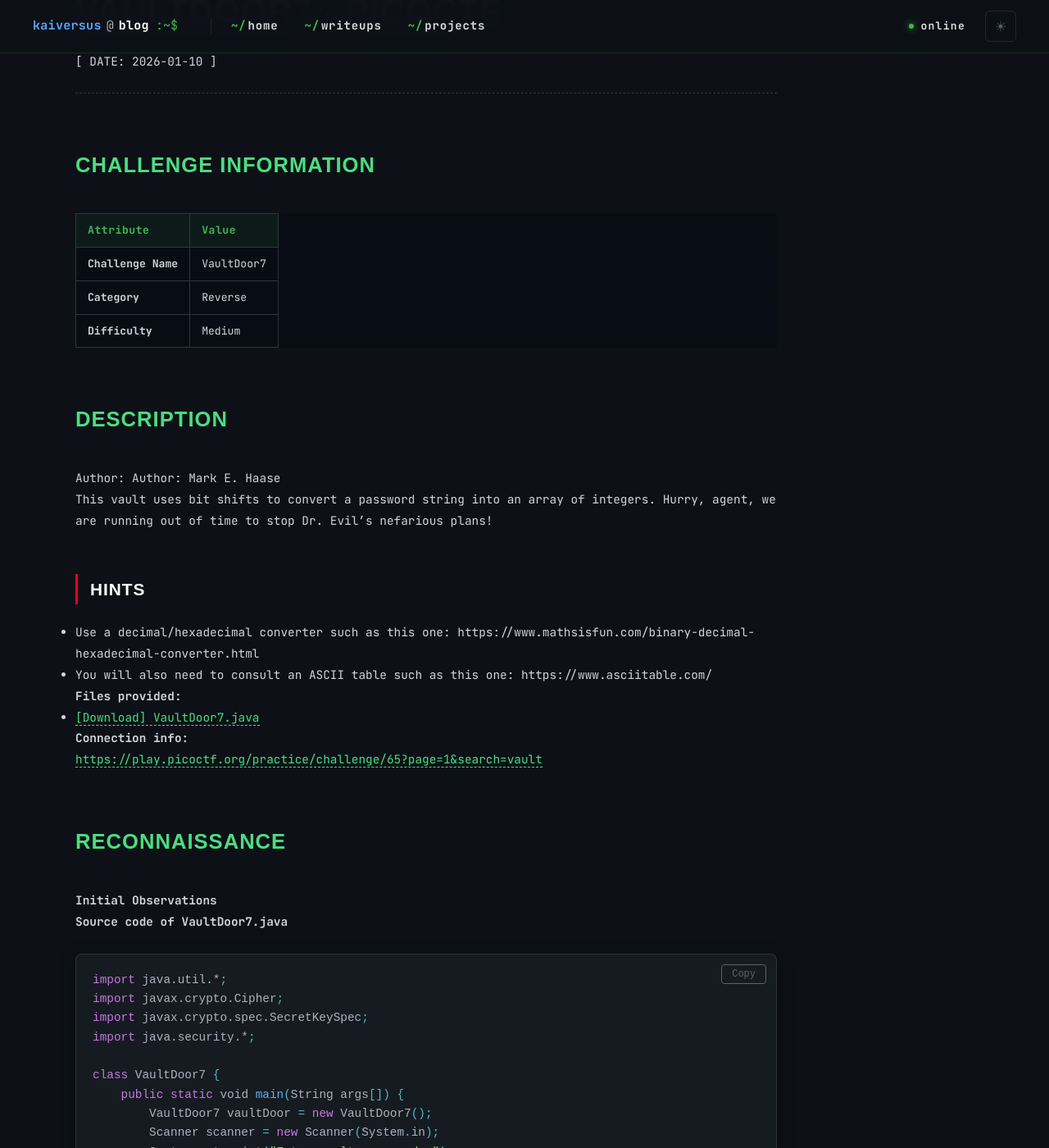
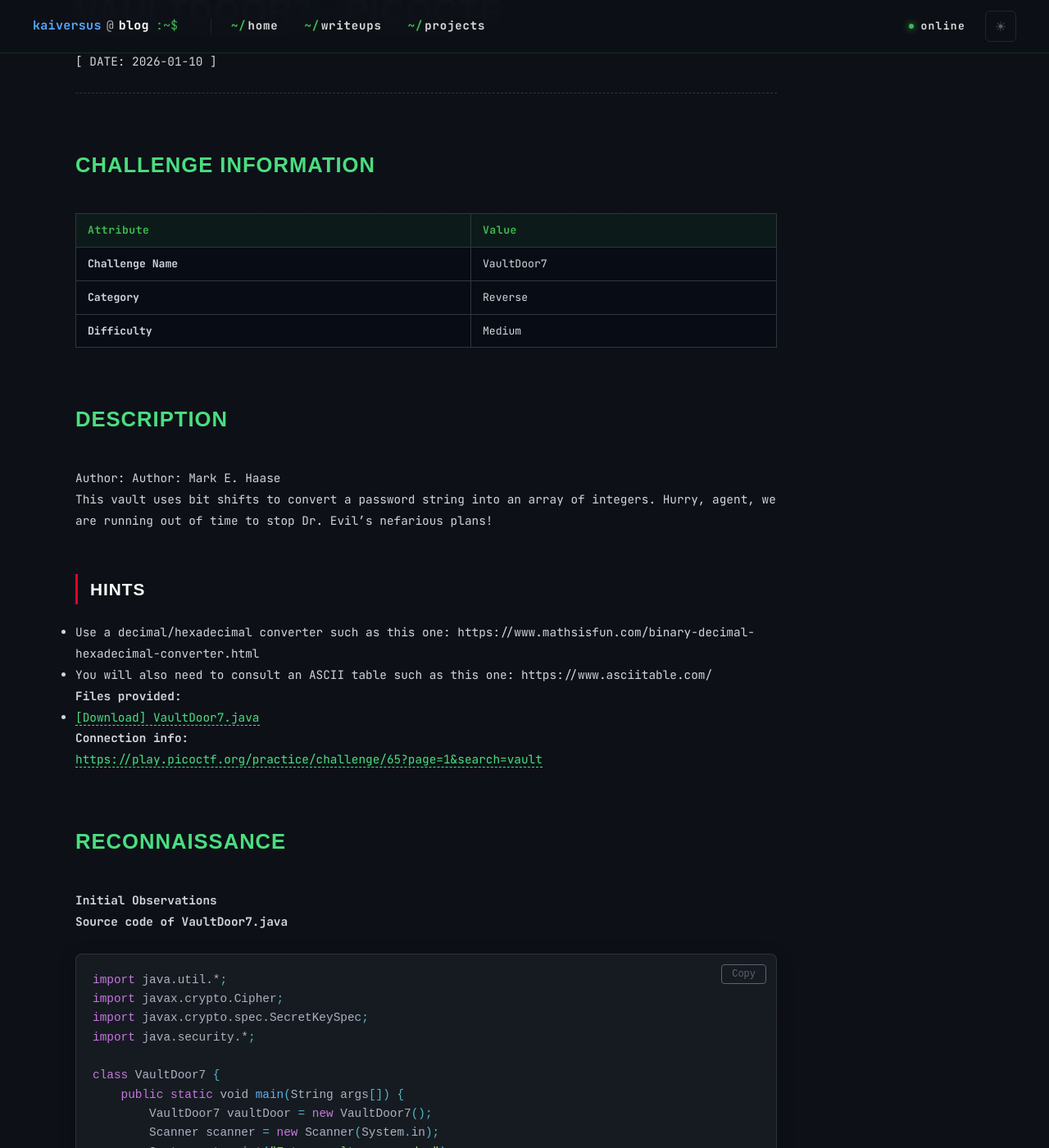
Before and after one commit to kaiversus/kaiversus.github.io, a Jekyll site: the page built from _writeups/vault-door-7_pico/vault-door-7_pico.md, in a window 1280 px wide and 1400 px high, scrolled down 190 px. Shown: the whole window at 82% size. Built offline with Jekyll 4.4.1, drawn with Linux system fonts in a browser that asks for light colours.

Commit message:
Update style.css

```diff
--- a/assets/css/style.css
+++ b/assets/css/style.css
@@ -410,7 +410,7 @@ html.light .theme-toggle  { color: #1c1a14 !important; border-color: rgba(0,0,0,
 
 /* ── TABLES — single source of truth ── */
 .writeup-content table {
-  display: block;
+  display: table;
   width: 100%;
   max-width: 100%;
   border-collapse: collapse;
```
